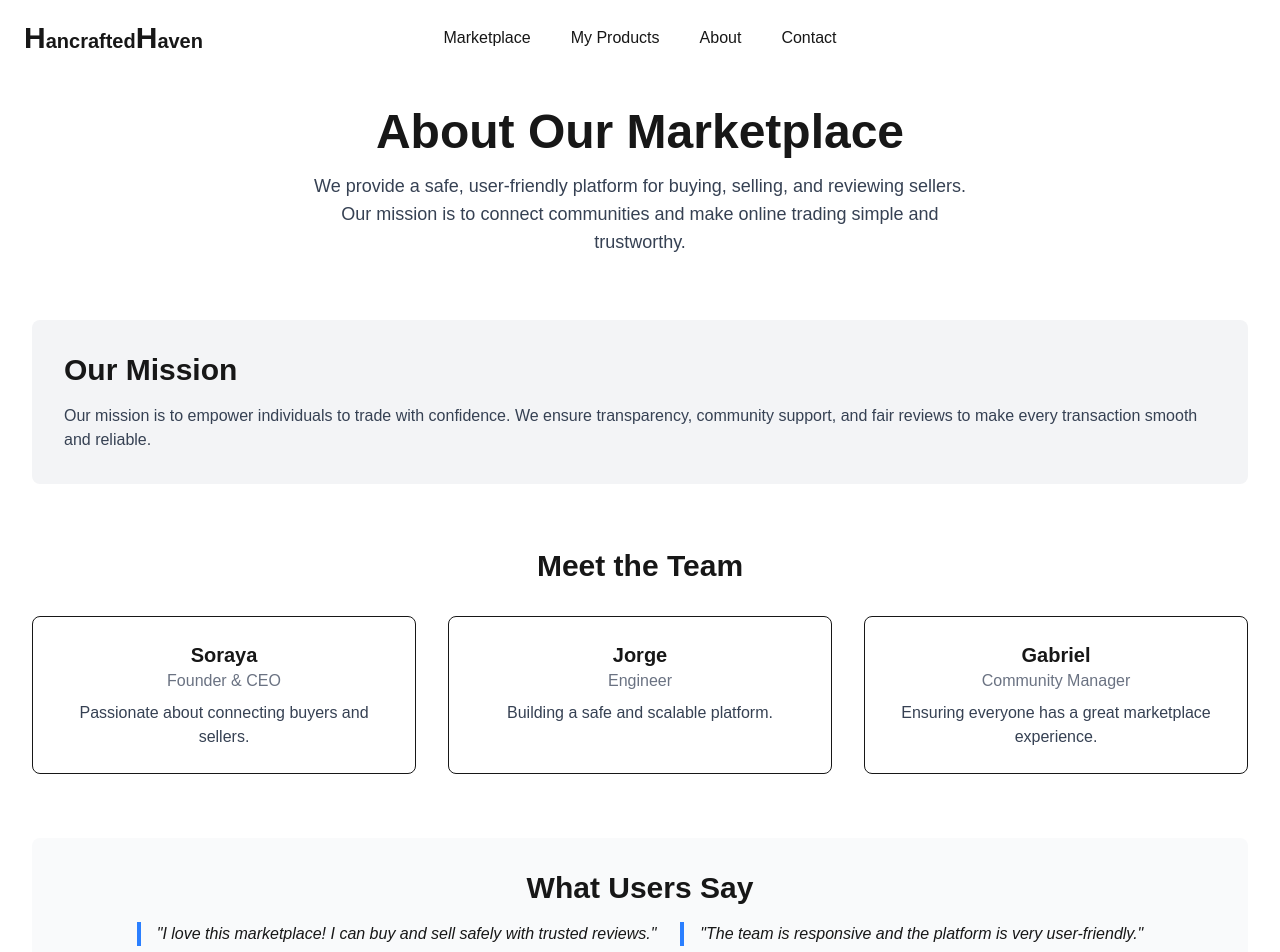
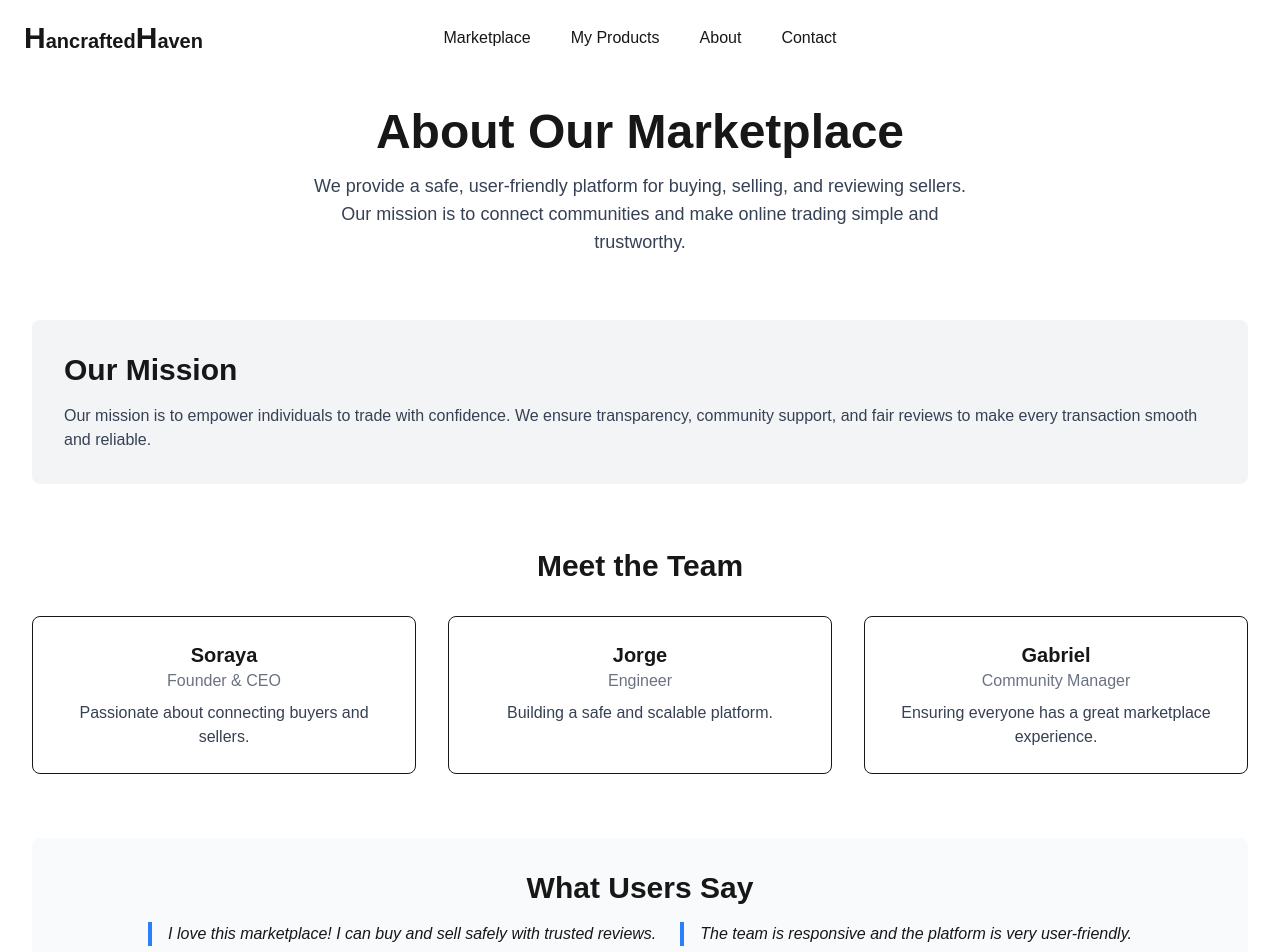
Before and after one commit to jrgerodriguez/wdd430-project, a Next.js app: page /about in a window 1280 px wide. Shown: the top 952 px of the page. Built offline with nearby package versions, Linux system fonts and the light colour scheme.

Commit message:
added contact and about

```diff
--- a/src/app/about/page.tsx
+++ b/src/app/about/page.tsx
@@ -43,10 +43,10 @@ const About: React.FC = () => {
         <h2 className="text-3xl font-semibold mb-4 text-center">What Users Say</h2>
         <div className="flex flex-col md:flex-row gap-6 justify-center">
           <blockquote className="border-l-4 border-blue-500 pl-4 italic">
-            "I love this marketplace! I can buy and sell safely with trusted reviews."
+            I love this marketplace! I can buy and sell safely with trusted reviews.
           </blockquote>
           <blockquote className="border-l-4 border-blue-500 pl-4 italic">
-            "The team is responsive and the platform is very user-friendly."
+            The team is responsive and the platform is very user-friendly.
           </blockquote>
         </div>
       </section>
```
